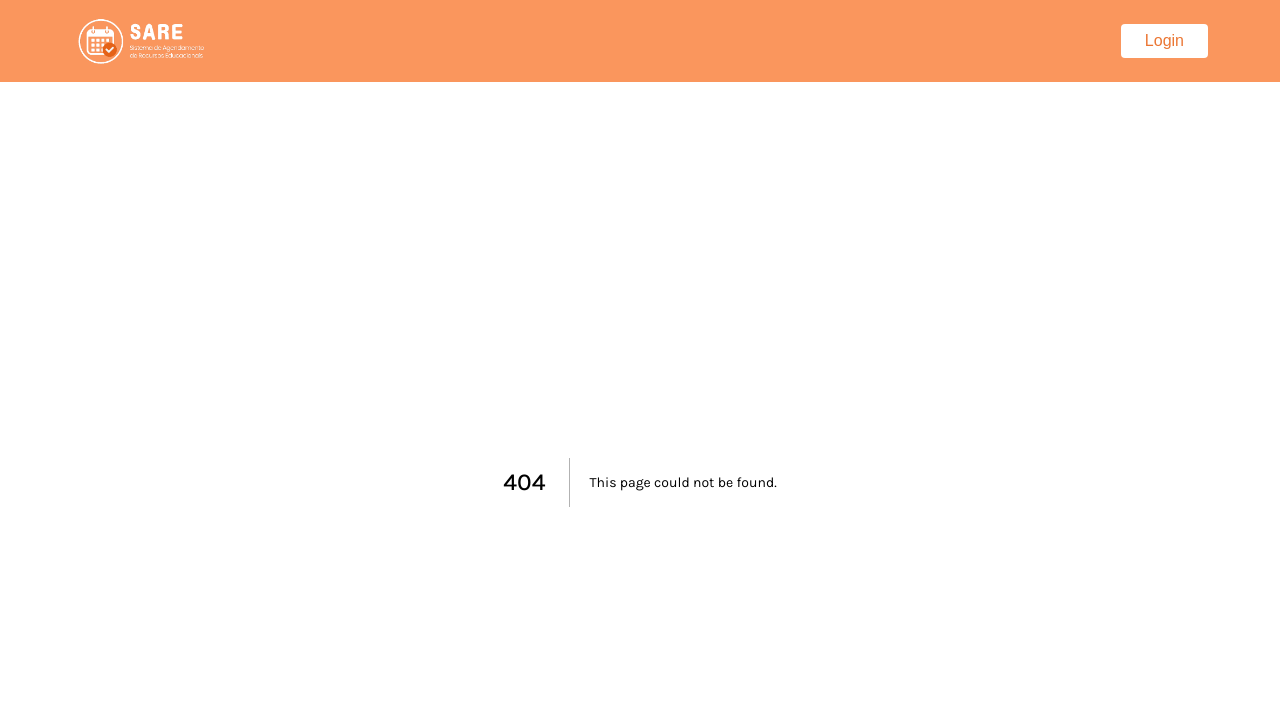
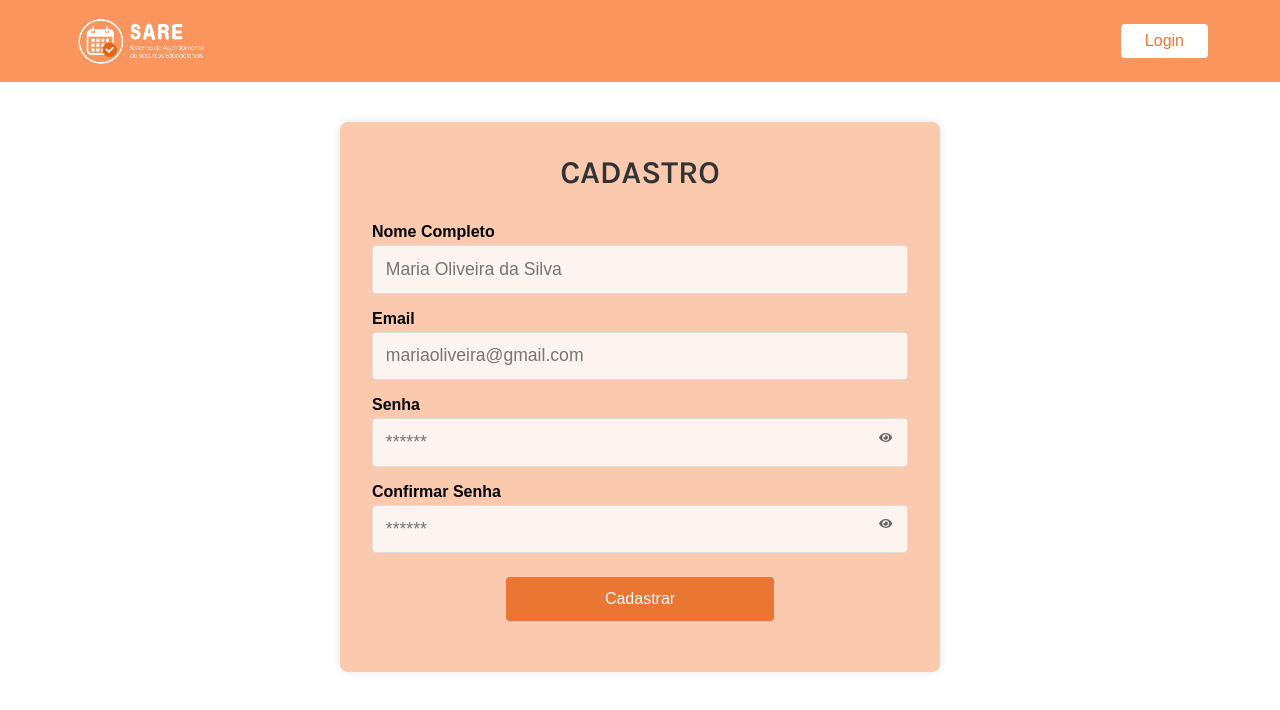
Before and after one commit to temik-if/SARE-FE, a Next.js app: page /cadastro in a window 1280 px wide. Before the commit this address had no page. Shown: the top 710 px of the page. Built offline with nearby package versions, Linux system fonts and the light colour scheme; a web font is replaced by a local one.

Commit message:
implementation of the user registration form

```diff
--- /dev/null
+++ b/src/app/cadastro/page.module.css
@@ -0,0 +1,8 @@
+.container {
+    flex-grow: 1;
+    display: flex;
+    flex-direction: column;
+    justify-content: start;
+    align-items: center;
+    padding-top: 24px;
+  }
--- /dev/null
+++ b/src/app/cadastro/page.tsx
@@ -0,0 +1,13 @@
+'use client'
+
+import UserForm from '@/components/UserForm/UserForm';
+import styles from './page.module.css';
+
+export default function RegisterPage() {
+  return (
+    <div className={styles.container}>
+
+      <UserForm />
+    </div>
+  );
+}
--- /dev/null
+++ b/src/components/UserForm/UserForm.module.css
@@ -0,0 +1,217 @@
+.container {
+  display: flex;
+  flex-direction: column;
+  align-items: center;
+  padding: 24px;
+  width: 100%;
+  max-width: 640px;
+  height: 50%;
+  max-height: 600px;
+  background: var(--form);
+  border-radius: 8px;
+}
+
+
+.formContainer {
+  background: #FAC9AE;
+  padding: 2rem;
+  border-radius: 8px;
+  box-shadow: 0 0 10px rgba(0, 0, 0, 0.1);
+  width: 100%;
+  max-width: 600px;
+  height: 550px;
+  margin: 1rem auto;
+}
+
+.formTitle {
+  text-align: center;
+  margin-bottom: 2rem;
+  font-size: 2rem;
+  color: #333;
+  font-weight: 600;
+  text-transform: uppercase;
+}
+
+.formGroup {
+  margin-bottom: 1rem;
+
+
+}
+
+.label {
+  display: flex;
+  font-weight: 700;
+  font-style: bold;
+  color: #000;
+}
+
+.input {
+  width: 100%;
+  padding: 0.8rem;
+  border: 1px solid #ddd;
+  border-radius: 4px;
+  font-size: 1.1rem;
+  transition: border-color 0.2s;
+  background-color: rgba(255, 255, 255, 0.8);
+  margin-top: 0.25rem;
+}
+
+.input:focus {
+  outline: none;
+  border-color: #007bff;
+}
+
+.input.error {
+  border-color: #ff4444;
+}
+
+.passwordGroup {
+  position: relative;
+}
+
+.togglePassword {
+  position: absolute;
+  right: 12px;
+  top: 60.5%;
+  transform: translateY(-50%);
+  background: none;
+  border: none;
+  cursor: pointer;
+  color: #666;
+  padding: 4px;
+}
+
+.errorMessage {
+  color: #ff4444;
+  font-size: 0.875rem;
+  margin-top: 0.25rem;
+  display: block;
+}
+
+.submitButton {
+  width: 50%;
+  padding: 0.8rem;
+  background-color: #EB7633;
+  color: white;
+  border: none;
+  border-radius: 4px;
+  font-size: 1rem;
+  cursor: pointer;
+  transition: background-color 0.2s;
+  margin: 1.5rem auto;
+  display: block;
+}
+
+.submitButton:hover {
+  background-color: #e4a367;
+}
+
+
+.blur {
+  filter: blur(5px);
+  pointer-events: none;
+}
+
+.popupOverlay {
+  position: fixed;
+  top: 0;
+  left: 0;
+  width: 100%;
+  height: 100%;
+  background: rgba(0, 0, 0, 0.5);
+  display: flex;
+  justify-content: center;
+  align-items: center;
+  z-index: 1000;
+}
+
+.popup {
+  background: #E56217;
+  padding: 2rem;
+  border-radius: 8px;
+  text-align: center;
+  max-width: 400px;
+  box-shadow: 0 2px 10px rgba(0, 0, 0, 0.1);
+}
+
+.popup h3 {
+  margin-bottom: 1rem;
+  color: #fff;
+}
+
+.popupButton {
+  background: #fff;
+  color: #EB7633;
+  border: none;
+  padding: 0.5rem 2rem;
+  border-radius: 4px;
+  margin-top: 1rem;
+  cursor: pointer;
+}
+
+.popupButton:hover {
+  background: #FAC9AE;
+}
+
+.popup p {
+  color: #fff;
+  font-size: 1.1rem;
+}
+
+
+@media screen and (max-width: 768px) {
+  .formContainer {
+    max-width: 90%;
+    padding: 1.2rem;
+  }
+
+  .input {
+    width: 85%;
+  }
+
+  .submitButton {
+    width: 60%;
+  }
+}
+
+
+@media screen and (max-width: 480px) {
+  .formContainer {
+    max-width: 95%;
+    padding: 1rem;
+  }
+
+  .formTitle {
+    font-size: 1.3rem;
+  }
+
+  .input {
+    width: 90%;
+    padding: 0.5rem;
+  }
+
+  .label {
+    font-size: 0.85rem;
+  }
+
+  .submitButton {
+    width: 70%;
+    padding: 0.5rem;
+  }
+
+  .popup {
+    width: 90%;
+    padding: 1.5rem;
+  }
+}
+
+
+@media screen and (max-width: 320px) {
+  .formContainer {
+    padding: 0.8rem;
+  }
+
+  .input {
+    width: 95%;
+  }
+}
--- /dev/null
+++ b/src/components/UserForm/UserForm.tsx
@@ -0,0 +1,168 @@
+'use client'
+
+import React, { useState } from 'react';
+import { FaEye, FaEyeSlash } from 'react-icons/fa';
+import styles from './UserForm.module.css';
+
+
+export default function UserForm() {
+  const [formData, setFormData] = useState({
+    fullName: '',
+    email: '',
+    password: '',
+    confirmPassword: ''
+  });
+
+  const [errors, setErrors] = useState({
+    fullName: '',
+    email: '',
+    password: '',
+    confirmPassword: ''
+  });
+
+  const [showPassword, setShowPassword] = useState(false);
+  const [showConfirmPassword, setShowConfirmPassword] = useState(false);
+  const [showSuccessPopup, setShowSuccessPopup] = useState(false);
+
+  const validateEmail = (email: string) => {
+    const emailRegex = /^[^\s@]+@[^\s@]+\.[^\s@]+$/;
+    return emailRegex.test(email);
+  };
+
+  const handleChange = (e: React.ChangeEvent<HTMLInputElement>) => {
+    const { name, value } = e.target;
+    setFormData(prev => ({
+      ...prev,
+      [name]: value
+    }));
+  };
+
+  const handleSubmit = (e: React.FormEvent) => {
+    e.preventDefault();
+    const newErrors = {
+      fullName: '',
+      email: '',
+      password: '',
+      confirmPassword: ''
+    };
+
+
+    if (!formData.fullName.trim()) {
+      newErrors.fullName = 'Nome completo é obrigatório';
+    }
+
+    if (!validateEmail(formData.email)) {
+      newErrors.email = 'Email inválido';
+    }
+
+    if (formData.password.length < 6) {
+      newErrors.password = 'A senha deve ter no mínimo 6 caracteres';
+    }
+
+    if (formData.password !== formData.confirmPassword) {
+      newErrors.confirmPassword = 'As senhas não coincidem';
+    }
+
+    setErrors(newErrors);
+
+
+    if (!Object.values(newErrors).some(error => error !== '')) {
+      setShowSuccessPopup(true);
+
+      console.log('Formulário válido:', formData);
+    }
+  };
+    return (
+      <>
+        <div className={`${styles.formContainer} ${showSuccessPopup ? styles.blur : ''}`}>
+          <h2 className={styles.formTitle}>Cadastro</h2>
+          <form onSubmit={handleSubmit}>
+            <div className={styles.formGroup}>
+              <label className={styles.label}>Nome Completo</label>
+              <input
+                type="text"
+                name="fullName"
+                placeholder="Maria Oliveira da Silva"
+                value={formData.fullName}
+                onChange={handleChange}
+                className={`${styles.input} ${errors.fullName ? styles.error : ''}`}
+              />
+              {errors.fullName && <span className={styles.errorMessage}>{errors.fullName}</span>}
+            </div>
+
+            <div className={styles.formGroup}>
+              <label className={styles.label}>Email</label>
+              <input
+                type="email"
+                name="email"
+                placeholder="mariaoliveira@gmail.com"
+                value={formData.email}
+                onChange={handleChange}
+                className={`${styles.input} ${errors.email ? styles.error : ''}`}
+              />
+              {errors.email && <span className={styles.errorMessage}>{errors.email}</span>}
+            </div>
+
+            <div className={`${styles.formGroup} ${styles.passwordGroup}`}>
+              <label className={styles.label}>Senha</label>
+              <input
+                type={showPassword ? 'text' : 'password'}
+                name="password"
+                placeholder="******"
+                value={formData.password}
+                onChange={handleChange}
+                className={`${styles.input} ${errors.password ? styles.error : ''}`}
+              />
+              <button
+                type="button"
+                className={styles.togglePassword}
+                onClick={() => setShowPassword(!showPassword)}
+              >
+                {showPassword ? <FaEyeSlash /> : <FaEye />}
+              </button>
+              {errors.password && <span className={styles.errorMessage}>{errors.password}</span>}
+            </div>
+
+            <div className={`${styles.formGroup} ${styles.passwordGroup}`}>
+              <label className={styles.label}>Confirmar Senha</label>
+              <input
+                type={showConfirmPassword ? 'text' : 'password'}
+                name="confirmPassword"
+                placeholder="******"
+                value={formData.confirmPassword}
+                onChange={handleChange}
+                className={`${styles.input} ${errors.confirmPassword ? styles.error : ''}`}
+              />
+              <button
+                type="button"
+                className={styles.togglePassword}
+                onClick={() => setShowConfirmPassword(!showConfirmPassword)}
+              >
+                {showConfirmPassword ? <FaEyeSlash /> : <FaEye />}
+              </button>
+              {errors.confirmPassword && <span className={styles.errorMessage}>{errors.confirmPassword}</span>}
+            </div>
+
+            <button type="submit" className={styles.submitButton}>
+              Cadastrar
+            </button>
+          </form>
+        </div>
+
+        {showSuccessPopup && (
+          <div className={styles.popupOverlay}>
+            <div className={styles.popup}>
+              <h3>Cadastro Realizado!</h3>
+              <p>Seu cadastro foi concluído com sucesso.</p>
+              <button
+                className={styles.popupButton}
+                onClick={() => setShowSuccessPopup(false)}
+              >
+                OK
+              </button>
+            </div>
+          </div>
+        )}
+      </>
+    );
+  }
```
Also changed, not shown: src/services/userService.ts (added, +12 -0 lines).
